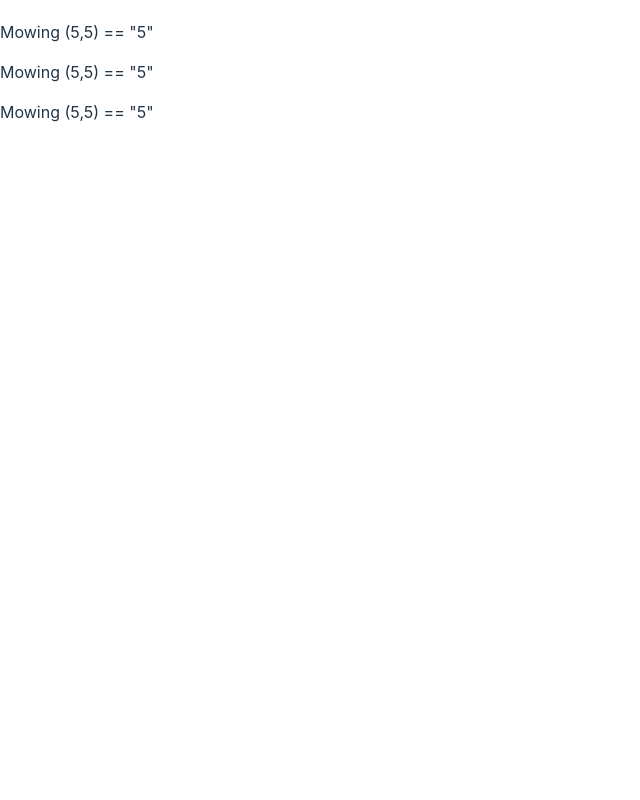
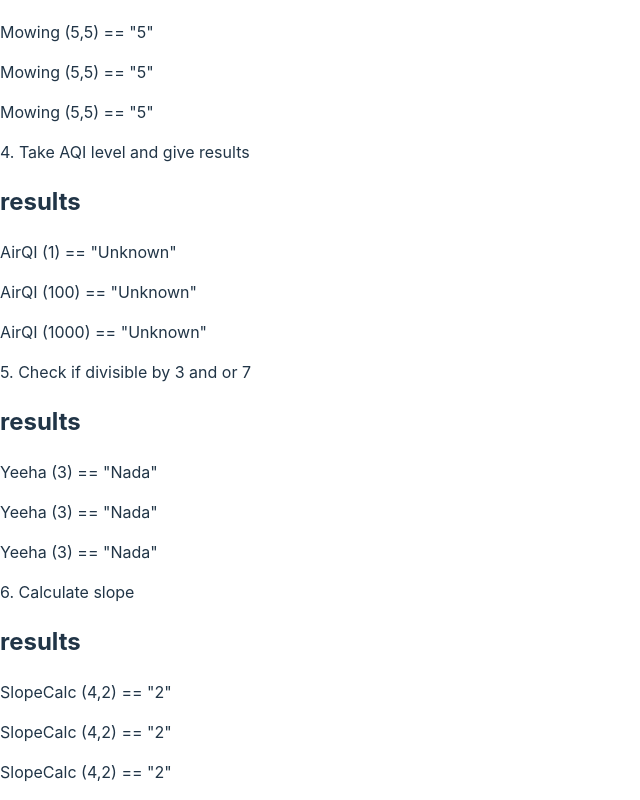
Before and after one commit to Yang-Josh/UX308Week7, a React (Vite) app: page / in a window 1280 px wide. Shown: the part 763-1563 px from the top of the page, without its empty margins (0-640 px from the left). Before the commit the page ends 903 px from the top, so only its background shows below. Built offline with nearby package versions, Linux system fonts and the light colour scheme.

Commit message:
Finished draft

```diff
--- a/src/App.jsx
+++ b/src/App.jsx
@@ -1,4 +1,4 @@
-import {Question1, QuestionA, Question2, Question3} from './components.jsx';
+import {Question1, QuestionA, Question2, Question3, Question4, Question5, Question6} from './components.jsx';
 
 function App() {
   return (
@@ -7,6 +7,9 @@ function App() {
         <QuestionA />
         <Question2 />
         <Question3 />
+        <Question4 />
+        <Question5 />
+        <Question6 />
     </>
   )
 }
--- a/src/components.jsx
+++ b/src/components.jsx
@@ -1,4 +1,4 @@
-import {FtoC, Mowing, SqFtoA, hello} from './functions.js';
+import {SlopeCalc,Yeeha, AirQI, FtoC, Mowing, SqFtoA, hello} from './functions.js';
 
 function Question1 (){
     return <section>
@@ -40,4 +40,34 @@ function Question3 (){
     </section>
 }
 
-export {Question1, QuestionA, Question2, Question3}
+function Question4 (){
+    return <section>
+        4. Take AQI level and give results
+        <h2> results</h2>
+        <p>AirQI (1) == "{AirQI(1)}"</p>
+        <p>AirQI (100) == "{AirQI(1)}"</p>
+        <p>AirQI (1000) == "{AirQI(1)}"</p>
+    </section>
+}
+
+function Question5 (){
+    return <section>
+        5. Check if divisible by 3 and or 7
+        <h2> results</h2>
+        <p>Yeeha (3) == "{Yeeha (3)}"</p>
+        <p>Yeeha (3) == "{Yeeha (3)}"</p>
+        <p>Yeeha (3) == "{Yeeha (3)}"</p>
+    </section>
+}
+
+function Question6 (){
+    return <section>
+        6. Calculate slope
+        <h2> results</h2>
+        <p> SlopeCalc (4,2) == "{SlopeCalc (4,2)}"</p>
+        <p> SlopeCalc (4,2) == "{SlopeCalc (4,2)}"</p>
+        <p> SlopeCalc (4,2) == "{SlopeCalc (4,2)}"</p>
+    </section>
+}
+
+export {Question1, QuestionA, Question2, Question3, Question4, Question5, Question6}
--- a/src/functions.js
+++ b/src/functions.js
@@ -18,5 +18,62 @@ function Mowing (Width, Rate){
     return Time;
 }
 
+function AirQI (AQI){
+    var Quality = 0;
+    if (AQI<= 0 && AQI >= 50 ){
+     Quality = "Good";
+    }
+    else if (AQI <= 51 && AQI >= 100){
+        Quality = "Moderate";
+    }
+     else if (AQI <= 101 && AQI >= 150){
+        Quality = "Unhealthy for Sensitive Groups";
+    }
+     else if (AQI <= 151 && AQI >= 200){
+        Quality = "Unhealthy";
+    }
+    else if (AQI <= 201 && AQI >= 300){
+        Quality = "Very Unhealthy";
+    }
+    else if (AQI > 300){
+        Quality = "Hazardous";
+    }
+    else {
+        Quality = "Unknown";
+    }
+    return Quality;
+}
 
-export {hello, FtoC, SqFtoA, Mowing}
+function Yeeha (Yee_Ha) {
+    var Result = 0;
+    const Test = Yee_Ha/3;
+    if (isNaN(Test)){
+       const Test2 = Yee_Ha/7;
+        if (isNaN(Test2)){
+            Result = "Yee Ha";
+        }
+        else {
+            Result = "Yee";
+        }
+    }
+     else if (!isNaN(Test)){
+       const Test3 = Yee_Ha/7;
+       if (isNaN(Test3)){
+        Result = "Ha";
+       }
+       else{
+        Result = "Nada";
+       }
+    }
+    else{
+        Result = "Nada";
+    }
+    return Result;
+}
+
+function SlopeCalc (Rise, Run){
+    const Slope = Rise/Run;
+    return Slope;
+}
+
+export {hello, FtoC, SqFtoA, Mowing, AirQI, Yeeha, SlopeCalc}
```
